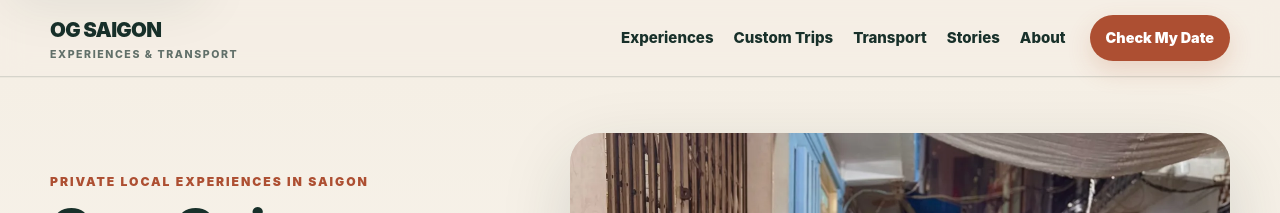
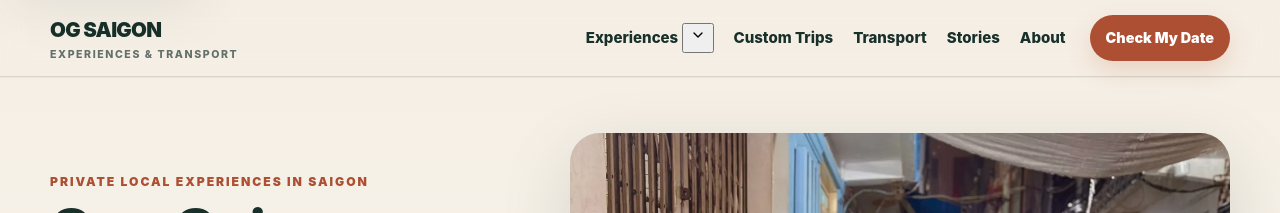
Before and after one commit to DSG2025/DSG2025.github.io, a Jekyll site: the page built from index.html, in a window 1280 px wide. Shown: the top 213 px of the page. Built offline with Jekyll 4.4.1, drawn with Linux system fonts in a browser that asks for light colours.

Commit message:
Navigation V1: Experiences links and disclosure controls

```diff
--- a/_includes/site-header.html
+++ b/_includes/site-header.html
@@ -2,7 +2,16 @@
 <div class="wrap nav">
 <a class="brand" href="/">OG SAIGON<small>Experiences &amp; Transport</small></a>
 <nav aria-label="Primary navigation" class="navlinks">
-<a href="/experiences/">Experiences</a>
+<div class="nav-exp-group" data-exp-group>
+<a class="nav-exp-top" href="/experiences/">Experiences</a>
+<button type="button" class="nav-exp-toggle" data-exp-toggle aria-controls="desktopExperiencesMenu" aria-expanded="false" aria-label="Show Experiences options"><svg class="nav-exp-chevron" width="16" height="16" viewBox="0 0 24 24" aria-hidden="true" focusable="false"><path d="m6 9 6 6 6-6" fill="none" stroke="currentColor" stroke-width="2" stroke-linecap="round" stroke-linejoin="round"/></svg></button>
+<div class="nav-exp-panel" id="desktopExperiencesMenu" data-exp-panel hidden>
+<a href="/experiences/" class="nav-exp-item"><span class="nav-exp-item-title">All Experiences</span><small>See all private experiences</small></a>
+<a href="/experiences/cu-chi-tunnels/" class="nav-exp-item"><span class="nav-exp-item-title">Cu Chi Tunnels</span><small>History with a local perspective</small></a>
+<a href="/experiences/cu-chi-war-museum/" class="nav-exp-item"><span class="nav-exp-item-title">Cu Chi + War Museum</span><small>A full day of war history</small></a>
+<a href="/experiences/hidden-saigon/" class="nav-exp-item"><span class="nav-exp-item-title">Hidden Saigon</span><small>Local life, history and food</small></a>
+</div>
+</div>
 <a href="/custom-trip/">Custom Trips</a>
 <a href="/transport/">Transport</a>
 <a href="/stories/">Stories</a>
@@ -11,8 +20,19 @@
 </nav>
 <button aria-controls="mobileMenu" aria-expanded="false" aria-label="Open navigation menu" class="menu-btn" data-menu-btn="">Menu</button>
 </div>
-<div class="wrap mobile-menu" data-mobile-menu="" id="mobileMenu">
-<a href="/experiences/">Experiences</a>
+<div class="wrap mobile-menu" data-mobile-menu="" id="mobileMenu" role="navigation" aria-label="Mobile navigation">
+<div class="mobile-exp-group" data-exp-group>
+<div class="mobile-exp-row">
+<a href="/experiences/" class="mobile-exp-top">Experiences</a>
+<button type="button" class="mobile-exp-toggle" data-exp-toggle aria-controls="mobileExperiencesMenu" aria-expanded="false" aria-label="Show Experiences options"><svg class="nav-exp-chevron" width="16" height="16" viewBox="0 0 24 24" aria-hidden="true" focusable="false"><path d="m6 9 6 6 6-6" fill="none" stroke="currentColor" stroke-width="2" stroke-linecap="round" stroke-linejoin="round"/></svg></button>
+</div>
+<div class="nav-exp-panel nav-exp-panel-mobile" id="mobileExperiencesMenu" data-exp-panel hidden>
+<a href="/experiences/" class="nav-exp-item"><span class="nav-exp-item-title">All Experiences</span><small>See all private experiences</small></a>
+<a href="/experiences/cu-chi-tunnels/" class="nav-exp-item"><span class="nav-exp-item-title">Cu Chi Tunnels</span><small>History with a local perspective</small></a>
+<a href="/experiences/cu-chi-war-museum/" class="nav-exp-item"><span class="nav-exp-item-title">Cu Chi + War Museum</span><small>A full day of war history</small></a>
+<a href="/experiences/hidden-saigon/" class="nav-exp-item"><span class="nav-exp-item-title">Hidden Saigon</span><small>Local life, history and food</small></a>
+</div>
+</div>
 <a href="/custom-trip/">Custom Trips</a>
 <a href="/transport/">Transport</a>
 <a href="/stories/">Stories</a>
```
